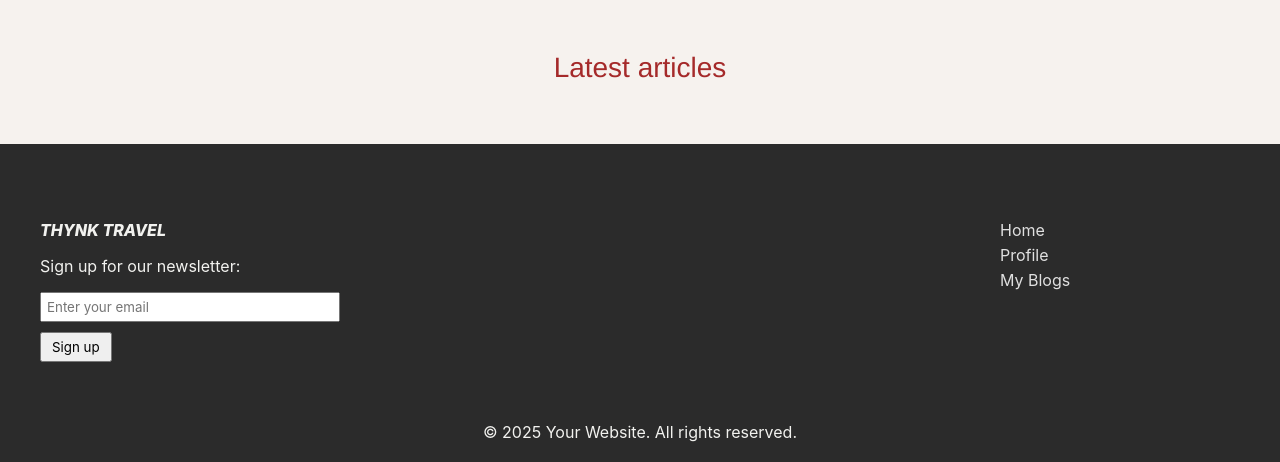
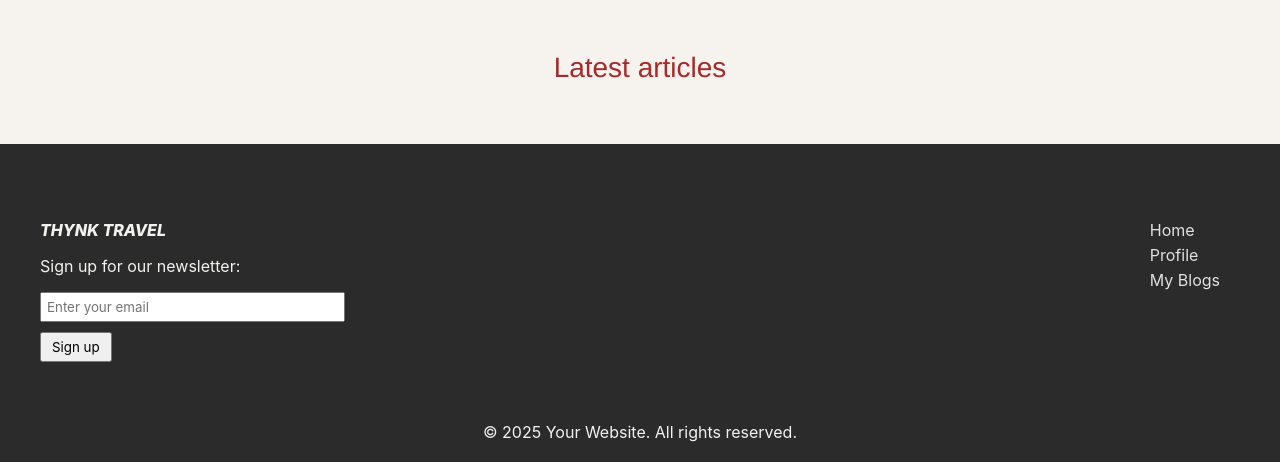
Before and after one commit to Donja1998/group-assignment, a PHP site: page /multitier-shop/home in a window 1280 px wide. Shown: the part 671-1133 px from the top of the page. Run offline with PHP 8.4, Linux system fonts and the light colour scheme; data that the repository does not hold is empty.

Commit message:
Update style.css

```diff
--- a/multitier-blog/frontend/assets/css/style.css
+++ b/multitier-blog/frontend/assets/css/style.css
@@ -126,7 +126,7 @@ nav a:hover {
 /* -- Main -- */
 
 main {
-    flex-grow: 1;
+    flex: 1;
     margin: auto;
     width: 100%;
     height: 100%;
@@ -152,7 +152,7 @@ footer {
 }
 
 .footer-section {
-    flex-basis: 25%;
+
 }
 
 #logo {
```
